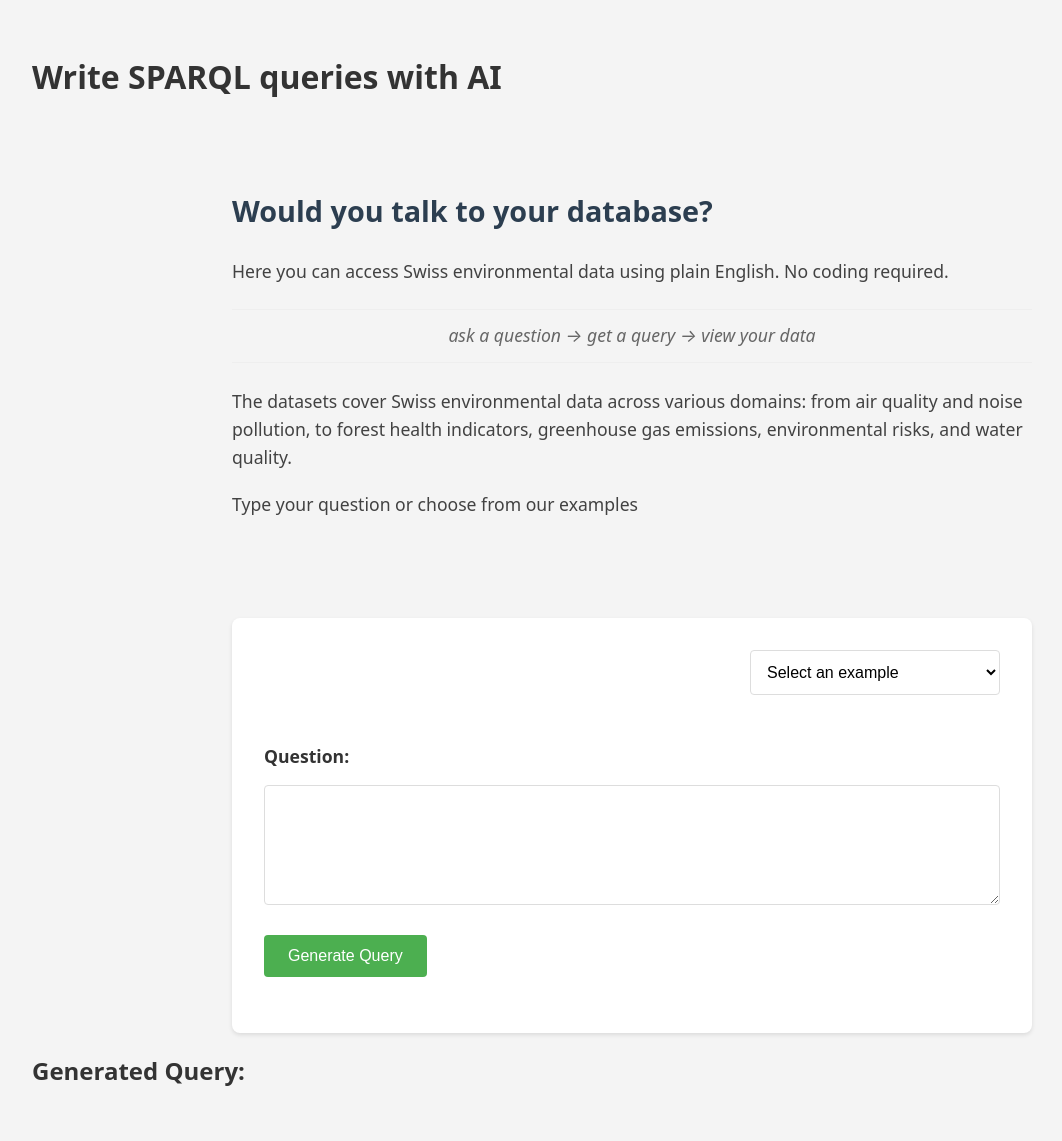
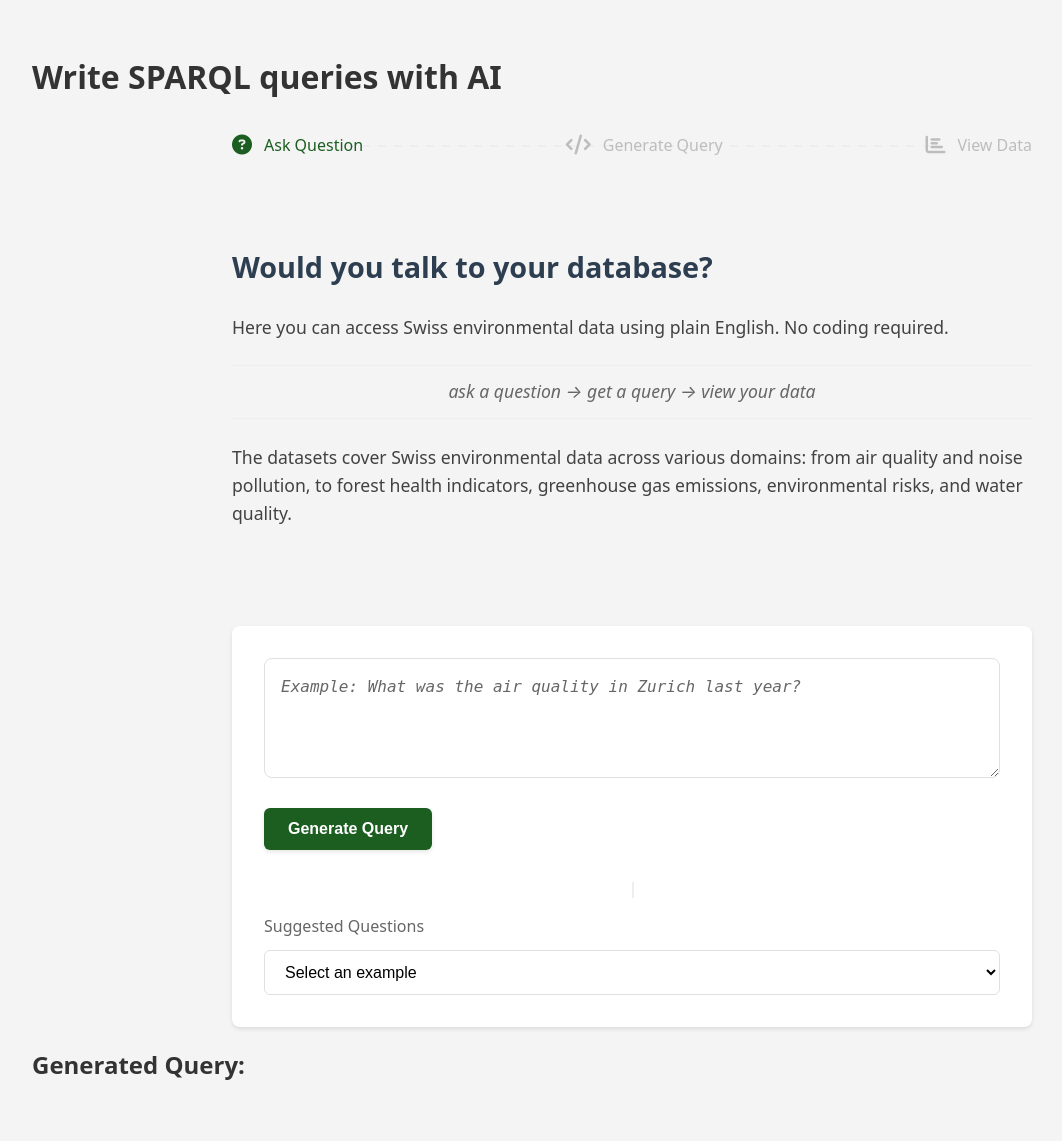
Before and after one commit to zazukoians/llm-playground, a FastAPI app: page /ui in a window 1280 px wide. Shown: the whole page, without its empty margins (8-1070 px from the left). After the commit the page ends 1080 px from the top, so only its background shows below. Run offline with FastAPI, Linux system fonts and the light colour scheme.

Commit message:
new version

```diff
--- a/app/static/styles.css
+++ b/app/static/styles.css
@@ -1,85 +1,67 @@
 body {
-    font-family: Arial, sans-serif;
+    font-family: system-ui, -apple-system, sans-serif;
     margin: 0;
     padding: 20px;
     background-color: #f4f4f4;
+    color: #333;
+    line-height: 1.5;
+}
+
+@media (min-width: 1024px) {
+    body {
+        max-width: 1200px;
+        margin: 0 auto;
+        padding: 2rem;
+    }
 }
 
 h1 {
     color: #333;
 }
 
-/* Remove generic form styling */
-form {
-    margin: 0;
+/* Steps indicator */
+.steps-indicator {
+    display: flex;
+    justify-content: space-between;
+    max-width: 800px;
+    margin: 2rem auto;
+    padding: 0 2rem;
+    position: relative;
 }
 
-/* Specific form styling for queryForm */
-form#queryForm {
-    width: 100%;
-    background: transparent;
-    padding: 0;
-    box-shadow: none;
-    margin: 0;
-    box-sizing: border-box;
+.step {
+    display: flex;
+    align-items: center;
+    gap: 0.75rem;
+    color: #BDBDBD;
+    font-weight: 500;
+    position: relative;
+    z-index: 1;
 }
 
-label {
-    display: block;
-    margin-bottom: 1rem;
-    font-weight: 600;
-    font-size: 1.1rem;
-    color: #333;
+.step i {
+    font-size: 1.25rem;
 }
 
-textarea, input[type="text"] {
-    width: 100%;
-    padding: 10px;
-    margin-bottom: 10px;
-    border: 1px solid #ccc;
-    border-radius: 4px;
-    box-sizing: border-box;
+.step.active {
+    color: #1B5E20;
 }
 
-button {
-    background-color: #4CAF50;
-    color: white;
-    padding: 10px 20px;
-    border: none;
-    border-radius: 4px;
-    cursor: pointer;
+.step.active i {
+    color: #1B5E20;
 }
 
-button:hover {
-    background-color: #45a049;
-}
-
-button:disabled {
-    background-color: #ccc;
-    cursor: not-allowed;
-}
-
-pre {
-    background: #fff;
-    padding: 10px;
-    border-radius: 5px;
-    box-shadow: 0 0 10px rgba(0, 0, 0, 0.1);
-}
-
-.spinner {
-    display: none;
-    border: 4px solid #f3f3f3;
-    border-top: 4px solid #3498db;
-    border-radius: 50%;
-    width: 40px;
-    height: 40px;
-    animation: spin 2s linear infinite;
-    margin: 20px auto;
-}
-
-@keyframes spin {
-    0% { transform: rotate(0deg); }
-    100% { transform: rotate(360deg); }
+/* Dashed line connector */
+.steps-indicator::after {
+    content: '';
+    position: absolute;
+    top: 50%;
+    left: 15%;
+    right: 15%;
+    height: 2px;
+    background-image: linear-gradient(to right, #EEEEEE 50%, transparent 50%);
+    background-size: 16px 100%;
+    z-index: 0;
 }
 
 .intro-section {
@@ -118,11 +100,143 @@ pre {
     color: #666;
 }
 
+.query-section {
+    max-width: 800px;
+    margin: 0 auto;
+    padding: 2rem;
+    background: white;
+    border-radius: 8px;
+    box-shadow: 0 2px 4px rgba(0,0,0,0.1);
+    box-sizing: border-box;
+}
+
+.query-container {
+    display: flex;
+    flex-direction: column;
+    width: 100%;
+    box-sizing: border-box;
+}
+
+.question-container {
+    width: 100%;
+    background: transparent;
+    box-sizing: border-box;
+}
+
+#question {
+    width: 100%;
+    min-height: 120px;
+    padding: 16px;
+    border: 1px solid #E0E0E0;
+    border-radius: 8px;
+    font-size: 1rem;
+    line-height: 1.5;
+    resize: vertical;
+    box-sizing: border-box;
+    transition: all 0.2s ease-in-out;
+    background-color: white;
+}
+
+#question::placeholder {
+    color: #666666;
+    font-style: italic;
+}
+
+#question:focus {
+    outline: none;
+    border-color: #1B5E20;
+    background-color: #FAFAFA;
+}
+
+.examples-section {
+    margin-top: 2rem;
+    position: relative;
+    padding-top: 2rem;
+}
+
+/* Vertical connector line */
+.examples-section::before {
+    content: '';
+    position: absolute;
+    top: 0;
+    left: 50%;
+    height: 16px;
+    width: 2px;
+    background-color: #EEEEEE;
+}
+
+.examples-label {
+    font-weight: 500;
+    color: #666666;
+    margin-bottom: 0.75rem;
+}
+
+#examples {
+    width: 100%;
+    padding: 12px 16px;
+    border: 1px solid #E0E0E0;
+    border-radius: 6px;
+    font-size: 1rem;
+    background-color: white;
+    cursor: pointer;
+    transition: all 0.2s ease-in-out;
+    box-sizing: border-box;
+}
+
+#examples:hover {
+    background-color: #F5F5F5;
+}
+
+#submitButton {
+    margin-top: 1.5rem;
+    padding: 12px 24px;
+    background-color: #1B5E20;
+    color: white;
+    border: none;
+    border-radius: 6px;
+    font-size: 1rem;
+    font-weight: 600;
+    cursor: pointer;
+    transition: all 0.2s ease-in-out;
+    box-shadow: 0 2px 4px rgba(0,0,0,0.1);
+}
+
+#submitButton:hover {
+    background-color: #2E7D32;
+}
+
+button:disabled {
+    background-color: #ccc;
+    cursor: not-allowed;
+}
+
+pre {
+    background: #fff;
+    padding: 10px;
+    border-radius: 5px;
+    box-shadow: 0 0 10px rgba(0, 0, 0, 0.1);
+}
+
+.spinner {
+    display: none;
+    border: 4px solid #f3f3f3;
+    border-top: 4px solid #3498db;
+    border-radius: 50%;
+    width: 40px;
+    height: 40px;
+    animation: spin 2s linear infinite;
+    margin: 20px auto;
+}
+
+@keyframes spin {
+    0% { transform: rotate(0deg); }
+    100% { transform: rotate(360deg); }
+}
+
 .execute-button-container {
     display: flex;
-    justify-content: flex-start;
+    justify-content: flex-end;
     margin: 2rem 0;
-    padding-left: 80%;
 }
 
 .execute-button {
@@ -146,74 +260,3 @@ pre {
 .execute-button i {
     font-size: 1rem;
 }
-
-.query-section {
-    max-width: 800px;
-    margin: 0 auto;
-    padding: 2rem;
-    background: white;
-    border-radius: 8px;
-    box-shadow: 0 2px 4px rgba(0,0,0,0.1);
-    box-sizing: border-box;
-}
-
-.query-container {
-    display: flex;
-    flex-direction: column;
-    width: 100%;
-    box-sizing: border-box;
-}
-
-.examples-wrapper {
-    display: flex;
-    justify-content: flex-end;
-    margin-bottom: 1.5rem;
-    width: 100%;
-    box-sizing: border-box;
-}
-
-#examples {
-    width: 30%;
-    min-width: 250px;
-    padding: 0.75rem;
-    border: 1px solid #ddd;
-    border-radius: 4px;
-    background-color: white;
-    font-size: 1rem;
-    box-sizing: border-box;
-}
-
-.question-container {
-    width: 100%;
-    background: transparent;
-    padding: 1.5rem 0;
-    box-sizing: border-box;
-}
-
-#question {
-    width: 100%;
-    min-height: 120px;
-    padding: 0.75rem;
-    border: 1px solid #ddd;
-    border-radius: 4px;
-    font-size: 1rem;
-    line-height: 1.5;
-    resize: vertical;
-    box-sizing: border-box;
-    margin-bottom: 0;
-}
-
-#submitButton {
-    margin-top: 1.5rem;
-    padding: 0.75rem 1.5rem;
-    background-color: #4CAF50;
-    color: white;
-    border: none;
-    border-radius: 4px;
-    cursor: pointer;
-    font-size: 1rem;
-}
-
-#submitButton:hover {
-    background-color: #45a049;
-}
--- a/app/templates/index.html
+++ b/app/templates/index.html
@@ -1,4 +1,3 @@
-<!-- templates/index.html -->
 <!DOCTYPE html>
 <html lang="en">
 <head>
@@ -7,21 +6,25 @@
     <title>Write SPARQL with AI</title>
     <link rel="stylesheet" href="/static/styles.css">
     <link rel="stylesheet" href="https://cdnjs.cloudflare.com/ajax/libs/font-awesome/6.5.1/css/all.min.css">
-    <style>
-        body {
-            max-width: 1200px;
-            margin: 0 auto;
-            padding: 2rem;
-            font-family: system-ui, -apple-system, sans-serif;
-            line-height: 1.5;
-            color: #333;
-        }
-
-
-    </style>
 </head>
 <body>
     <h1>Write SPARQL queries with AI</h1>
+
+    <!-- Steps Indicator -->
+    <div class="steps-indicator">
+        <div class="step active">
+            <i class="fas fa-question-circle"></i>
+            <span>Ask Question</span>
+        </div>
+        <div class="step">
+            <i class="fas fa-code"></i>
+            <span>Generate Query</span>
+        </div>
+        <div class="step">
+            <i class="fas fa-chart-bar"></i>
+            <span>View Data</span>
+        </div>
+    </div>
 
     <div class="intro-section">
         <h2>Would you talk to your database?</h2>
@@ -33,13 +36,22 @@
 
         <p>The datasets cover Swiss environmental data across various domains:
             from air quality and noise pollution, to forest health indicators, greenhouse gas emissions, environmental risks, and water quality.</p>
-        <p class="final-note">Type your question or choose from our examples</p>
     </div>
 
     <div class="query-section">
-        <div class="query-container">
-            <!-- Examples dropdown moved above and wrapped -->
-            <div class="examples-wrapper">
+        <div class="question-container">
+            <form id="queryForm" action="/ui" method="post">
+                <textarea
+                    required
+                    id="question"
+                    name="question"
+                    placeholder="Example: What was the air quality in Zurich last year?">{{ question }}</textarea>
+                <button id="submitButton" type="submit">Generate Query</button>
+            </form>
+        </div>
+
+        <div class="examples-section">
+            <div class="examples-label">Suggested Questions</div>
             <select id="examples">
                 <option value="">Select an example</option>
                 <option value="What is sum of emission of CO2 for industry between year 2009 and 2011">What is sum of emission of CO2 for industry between year 2009 and 2011</option>
@@ -48,16 +60,6 @@
                 <option value="what swiss bathing stations had poor water quality in 2020?">What swiss bathing stations had poor water quality in 2020?</option>
                 <option value="what bathing stations are there?">What bathing stations are there?</option>
             </select>
-            </div>
-
-            <!-- Question container below -->
-            <div class="question-container">
-                <form id="queryForm" action="/ui" method="post">
-                    <label for="question">Question:</label>
-                    <textarea required id="question" name="question">{{ question }}</textarea>
-                    <button id="submitButton" type="submit">Generate Query</button>
-                </form>
-            </div>
         </div>
     </div>
 
@@ -87,6 +89,22 @@
     </div>
 
     <script>
+        // Rotating placeholders
+        const placeholders = [
+            "Example: What was the air quality in Zurich last year?",
+            "Example: Show me forest health trends in Basel",
+            "Example: Compare water quality across Swiss cantons"
+        ];
+        let currentPlaceholder = 0;
+        const questionInput = document.getElementById('question');
+
+        function rotatePlaceholder() {
+            currentPlaceholder = (currentPlaceholder + 1) % placeholders.length;
+            questionInput.placeholder = placeholders[currentPlaceholder];
+        }
+
+        setInterval(rotatePlaceholder, 5000);
+
         // Handle example selection
         document.getElementById('examples').addEventListener('change', function() {
             document.getElementById('question').value = this.value;
@@ -99,14 +117,13 @@
             document.getElementById('responseContainer').style.display = 'none';
         });
 
-        // Handle query URL generation if query exists
+        // Handle query URL generation
         const queryElement = document.getElementById('generatedQuery');
         const executeButton = document.getElementById('executeButton');
 
         if (queryElement && executeButton) {
             const query = queryElement.textContent;
 
-            // Create parameters object
             const params = {
                 query: query,
                 endpoint: 'https://lindas.admin.ch/query',
@@ -118,18 +135,14 @@
                 outputFormat: 'table'
             };
 
-            // Encode each parameter
             const encodedParams = Object.entries(params)
                 .map(([key, value]) => `${encodeURIComponent(key)}=${encodeURIComponent(value)}`)
                 .join('&');
 
-            // Create the full URL
             const queryUrl = `https://lindas.admin.ch/sparql/#${encodedParams}`;
-
             executeButton.href = queryUrl;
             executeButton.style.display = 'inline-flex';
 
-            // Scroll to bottom of page
             window.scrollTo({
                 top: document.documentElement.scrollHeight,
                 behavior: 'smooth'
```
Lines whose indentation alone changed are shown as unchanged.
